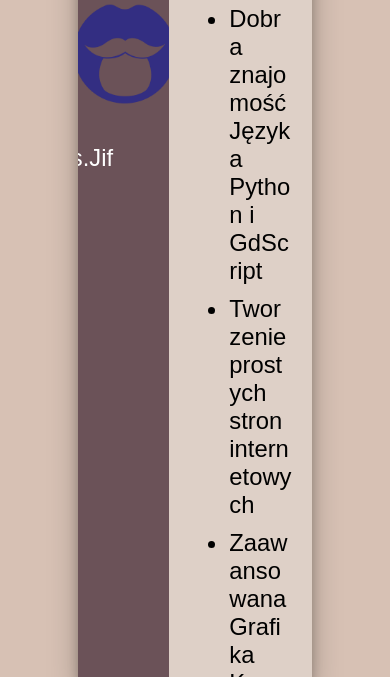
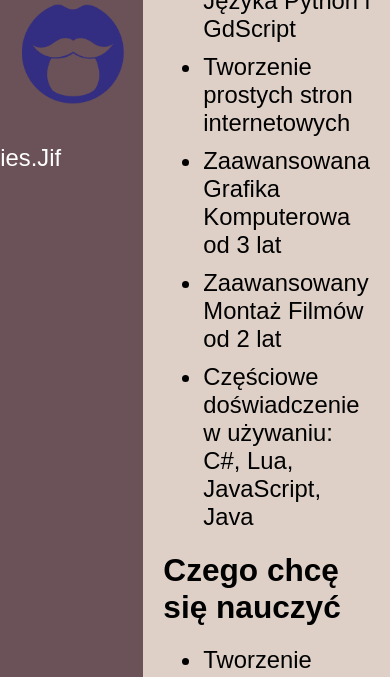
Before and after one commit to PigeonMatt/PigeonMatt.github.io, a plain HTML site: page index.html in a window 390 px wide. Shown: the part 167-844 px from the top of the page. Drawn offline with Linux system fonts and the light colour scheme.

Commit message:
Update style.css

```diff
--- a/style.css
+++ b/style.css
@@ -19,10 +19,16 @@ body {
     height: 100vh; /* Full viewport height */
     min-height: 100vh; /* Ensure minimum height covers the viewport */
     min-height: 400px; /* Minimum height to ensure it doesn’t get too small */
-    /* min-width: 800px; /* Minimum width to ensure it doesn’t get too narrow */
+    min-width: 800px; /* Minimum width to ensure it doesn’t get too narrow */
     overflow: hidden; /* Prevent scrollbars */
     box-sizing: border-box; /* Include padding and borders in the width and height */
 }
+
+/* Responsive Adjustment for Small Viewports */
+@media (max-width: 800px) {
+    .container {
+        min-width: 100vw; /* Set minimum width to 100vw for viewports below 800px */
+    }
 
 /* Sidebar Styles */
 .sidebar {
```
